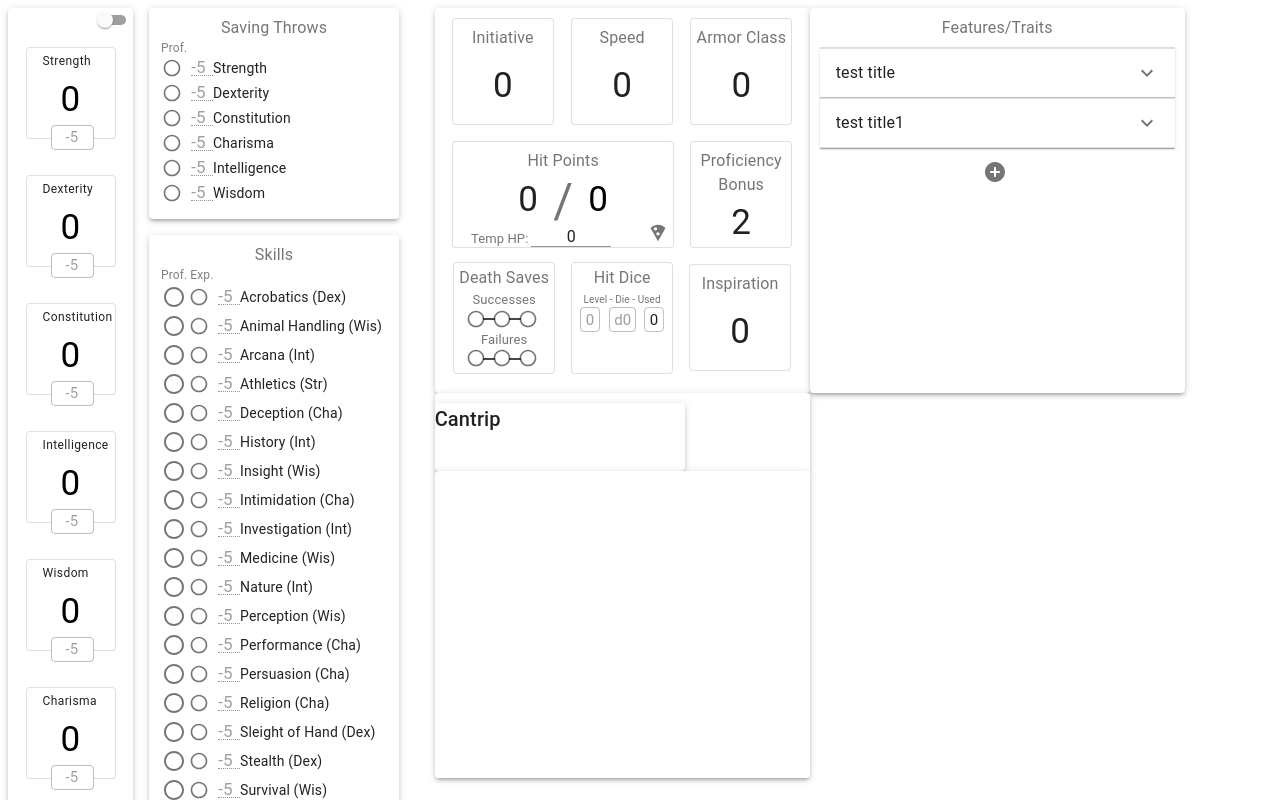
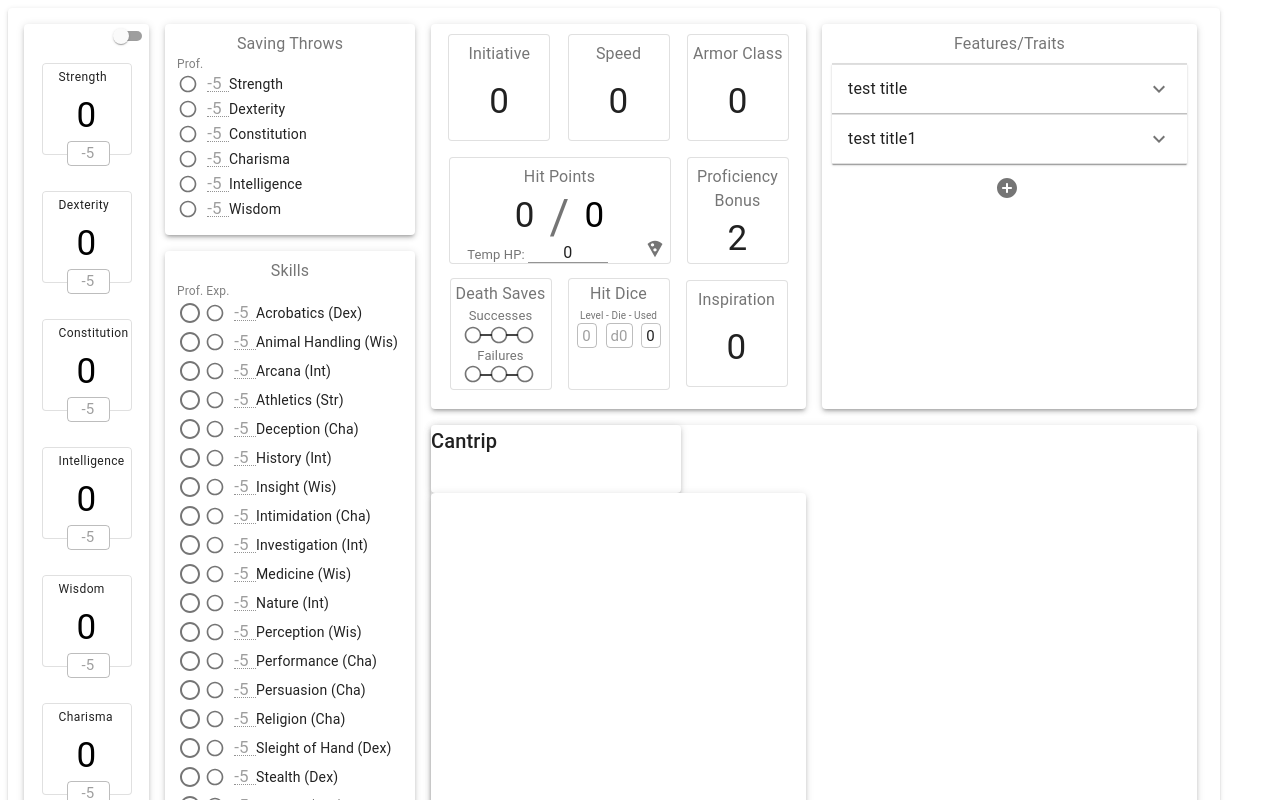
Before and after one commit to elchung/DnD-Character-Sheets, a Next.js app: page / in a window 1280 px wide. Shown: the top 800 px of the page. Built offline with nearby package versions, Linux system fonts and the light colour scheme.

Commit message:
work work work

```diff
--- a/pages/CharacterSheet/CharacterSheetComponent.jsx
+++ b/pages/CharacterSheet/CharacterSheetComponent.jsx
@@ -5,21 +5,22 @@ import { HTML5Backend } from 'react-dnd-html5-backend';
 import { CharacterContextProvider } from '../Context/CharacterContext';
 import CombatStatsComponent from './Components/CombatStatsComponent';
 import LeftColumnComponent from './LeftColumn/LeftColumnComponent';
-import ProficienciesComponent from './Components/ProficienciesComponent';
 import FeaturesAndTraitsComponent from './Components/FeaturesAndTraitsComponent';
-import SpellsComponent from "./Components/SpellsComponent";
+import Paper from '@material-ui/core/Paper';
+import SpellsComponent from './Components/SpellsComponent';
 
 const CharacterSheetComponent = () => (
   <DndProvider backend={HTML5Backend}>
     <CharacterContextProvider>
-      <Grid container direction="row" spacing={2}>
-        <Grid item xs={4}>
+      <Paper elevation={2} style={{ maxWidth: 1180, maxHeight: 1146, padding: 16 }}>
+        <Grid container direction="row" spacing={2} justify="flex-start" alignItems="flex-start">
+          <Grid item>
             <LeftColumnComponent />
           </Grid>
-        <Grid item xs={8}>
-          <Grid container direction="column">
           <Grid item>
-              <Grid container direction="row">
+            <Grid container direction="column" spacing={2}>
+              <Grid item>
+                <Grid container direction="row" spacing={2}>
                   <Grid item>
                     <CombatStatsComponent />
                   </Grid>
@@ -34,6 +35,7 @@ const CharacterSheetComponent = () => (
             </Grid>
           </Grid>
         </Grid>
+      </Paper>
     </CharacterContextProvider>
   </DndProvider>
 );
--- a/pages/CharacterSheet/Components/SpellsComponent.jsx
+++ b/pages/CharacterSheet/Components/SpellsComponent.jsx
@@ -2,7 +2,7 @@ import Paper from '@material-ui/core/Paper';
 import React from 'react';
 import SpellLevelListComponent from './Reusable/SpellLevelListComponent';
 import SpellsHeaderComponent from './SpellsHeaderComponent';
-import SpellLevelHeaderComponent from "./Reusable/SpellLevelHeaderComponent";
+import SpellLevelHeaderComponent from './Reusable/SpellLevelHeaderComponent';
 import {
   useCharacterState,
   useSetCharacterState,
@@ -13,7 +13,7 @@ const SpellsComponent = () => {
   const { } = useSetCharacterState();
 
   return (
-    <Paper elevation={style.elevation} style={style.spellsAccordion}>
+    <Paper elevation={style.elevation} style={{ width: '100%', maxHeight: 740 }}>
       <SpellsHeaderComponent />
       {Array(9).fill().map((_, level) => (
         <>
--- a/pages/CharacterSheet/LeftColumn/LeftColumnComponent.jsx
+++ b/pages/CharacterSheet/LeftColumn/LeftColumnComponent.jsx
@@ -1,13 +1,12 @@
 import Grid from '@material-ui/core/Grid';
 import React from 'react';
 import AbilityScoreComponent from '../Components/AbilityScoresComponent';
-import { useCharacterState, useSetCharacterState } from '../../Context/CharacterContext';
 import SavingThrowsComponent from '../Components/SavingThrowsComponent';
 import SkillsComponent from '../Components/SkillsComponent';
 import ProficienciesComponent from '../Components/ProficienciesComponent';
 
 const LeftColumnComponent = () => (
-  <Grid item>
+  <Grid item style={{maxWidth: 1170}}>
     <Grid container direction="column" spacing={2}>
       <Grid item>
         <Grid container direction="row" spacing={2}>
--- a/pages/Context/CharacterContext.jsx
+++ b/pages/Context/CharacterContext.jsx
@@ -58,7 +58,7 @@ export const CharacterContextProvider = (props) => {
       width: 375, height: 355, paddingBottom: 20, paddingTop: 10,
     },
     proficienciesComponent: {
-      width: '100%', height: 290, paddingBottom: 20, paddingTop: 10, overflow: 'auto',
+      width: '100%', height: 290, paddingBottom: 20, paddingTop: 10, overflow: 'auto', maxWidth: 390,
     },
     deathSaveComponent: {
       width: 100, height: 105, marginTop: -2, marginBottom: -2, paddingTop: 5,
```
Lines whose indentation alone changed are shown as unchanged.
